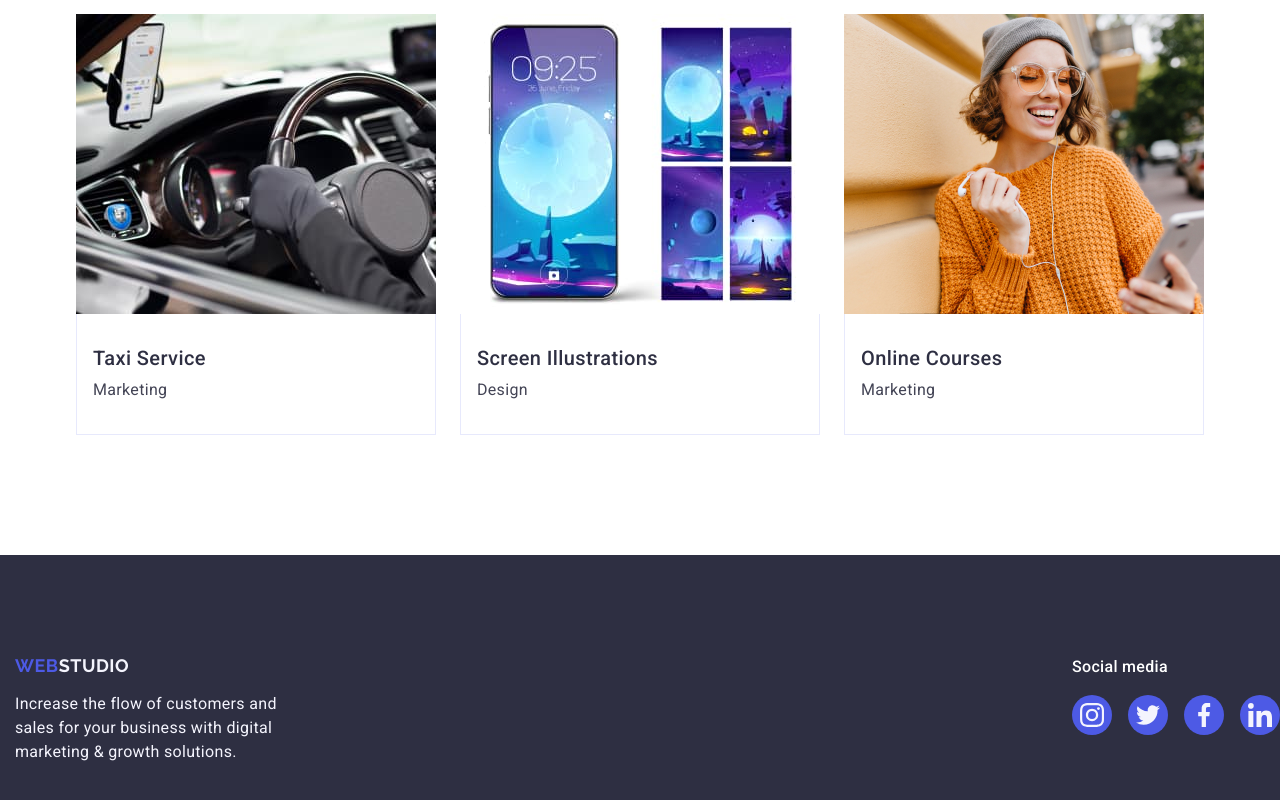
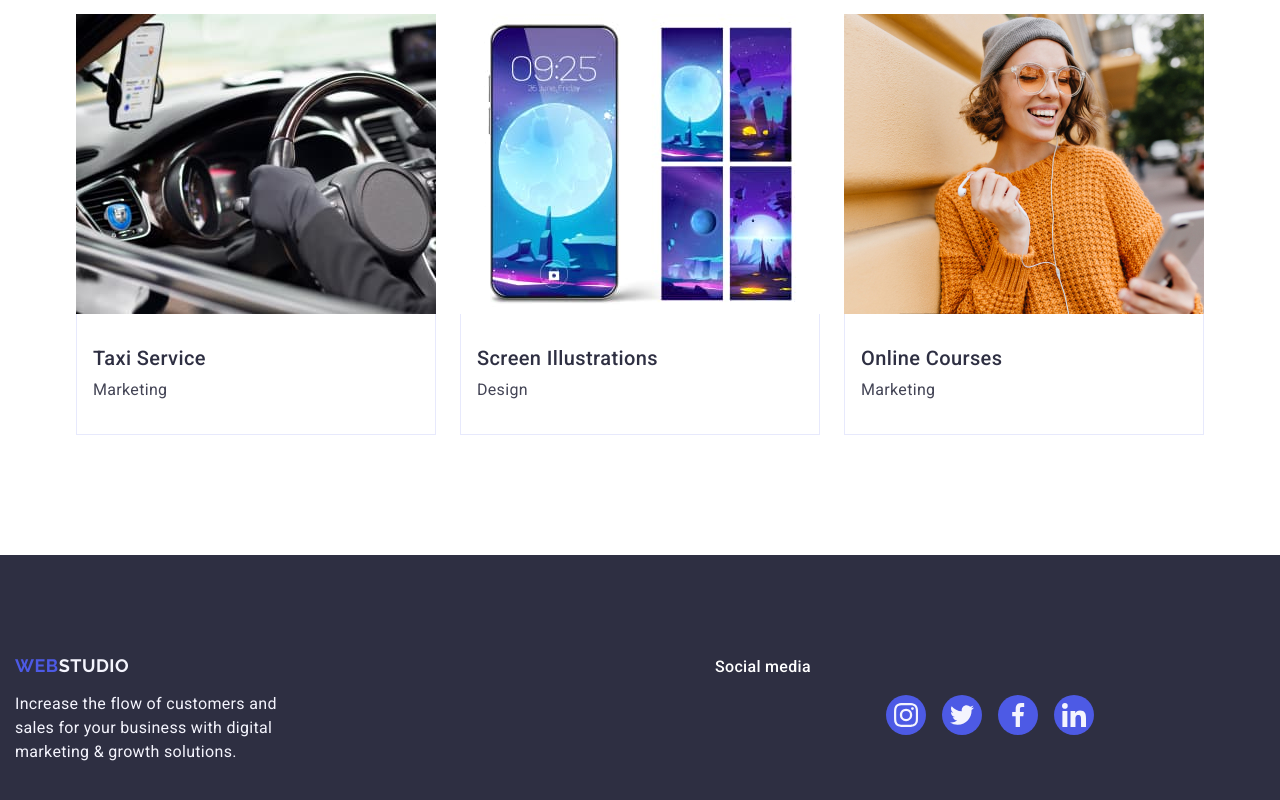
Before and after one commit to AndriyV2504/goit-markup-hw-04, a plain HTML site: page index.html in a window 1280 px wide. Shown: the part 2508-3308 px from the top of the page. Drawn offline with nearby package versions, Linux system fonts and the light colour scheme.

Commit message:
add none

```diff
--- a/css/styles.css
+++ b/css/styles.css
@@ -399,9 +399,10 @@ img {
     max-width: 264px;
 }
 
-.footer-social {
+.container footer-social {
     background-position: center;
     margin-left: 120px;
+    display: flex;
 }
 
 .footer-social-text {
--- a/index.html
+++ b/index.html
@@ -309,7 +309,7 @@
             <p class="footer-text">Increase the flow of customers and sales for your business with digital marketing
                 & growth solutions.</p>
         </div>
-        <div class="footer-social">
+        <div class="container footer-social">
             <p class="footer-social-text">Social media</p>
             <ul class="footer-icon-list">
                 <li class="footer-icon-item">
```
